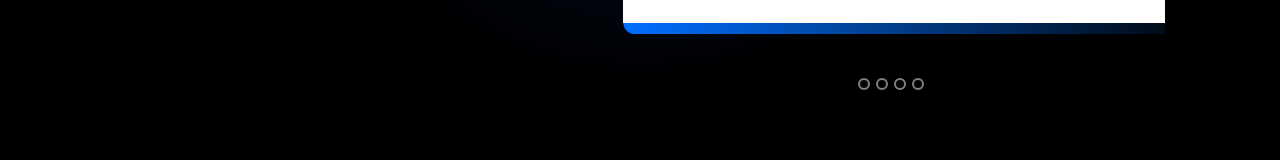
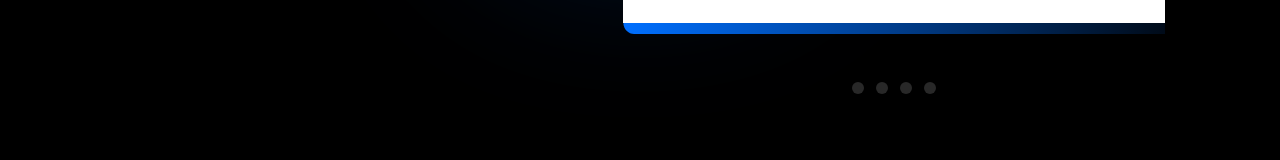
Before and after one commit to mudassir7732/Jataq-Technologies, a React (Create React App) app: page / in a window 1280 px wide. Shown: the part 3610-3770 px from the top of the page. Built offline with nearby package versions, Linux system fonts and the light colour scheme.

Commit message:
Updated code

```diff
--- a/src/App.css
+++ b/src/App.css
@@ -17,7 +17,6 @@
 .custom-dot-list {
   display: flex;
   justify-content: center;
-  background-color: red !important;
   margin-top: 20px;
 }
 
@@ -25,14 +24,15 @@
   width: 12px;
   height: 12px;
   border-radius: 50%;
-  background: gray;
+  background-color: red !important;
   margin: 0 5px;
   border: none;
 }
 
 .custom-dot-list .react-multi-carousel-dot--active button {
-  background: white;
+  background-color: red !important;
 }
+
 
 .App-header {
   background-color: #282c34;
--- a/src/sections/testimonials/index.js
+++ b/src/sections/testimonials/index.js
@@ -52,7 +52,6 @@ const Testimonials = () => {
                     </button>
                 </div>
                 <div className="flex flex-col min-w-[45%] mt-14 lg:mt-0">
-                    <img src='/assets/icons/quotation.svg' alt='button_background' className=" absolute z-50 mt-[2px] ml-3" />
                     {/* <div className=" bg-white rounded-t-[10px] max-w-[600px] pt-[35px] sm:pt-[42px] md:pt-[45px] lg:pt[60px] xl:pt-[80px] px-[15px] sm:px-[22px] md:px-[28px] lg:px-[35px] xl:px-[45px]">
                         <p className="text-[16px] font-[400] font-[Montserrat]">
                             I was very impressed simply copy the digital services loremdigital ipsum is simply free text available used by copy typing refreshing. Neque porro noting qui dolorem ipsum quia.
@@ -61,14 +60,18 @@ const Testimonials = () => {
                             Client Name
                         </p>
                     </div> */}
+
+
                     <Carousel
                         responsive={responsive}
                         showDots={true}
-                        dotListClass="react-multi-carousel-dot-list"
+                        dotListClass="custom-dot-list"
                         arrows={false}
+                        customDot={<div className='w-[12px] h-[12px] mx-[6px] rounded-full bg-[#282828]' />}
                     >
                         {textItems.map((item, index) => (
                             <div className='my-[60px]'>
+                                <img src='/assets/icons/quotation.svg' alt='button_background' className=" absolute z-50 -mt-[58px] ml-3"/>
                                 <div key={index} className="bg-white z-40 rounded-t-[10px] max-w-[600px] pt-[35px] sm:pt-[42px] md:pt-[45px] lg:pt-[60px] xl:pt-[70px] px-[15px] pb-8 sm:px-[22px] md:px-[28px] lg:px-[35px] xl:px-[40px] mx-auto">
                                     <p className="text-[16px] font-[400] font-[Montserrat]">
                                         {item.text}
```
